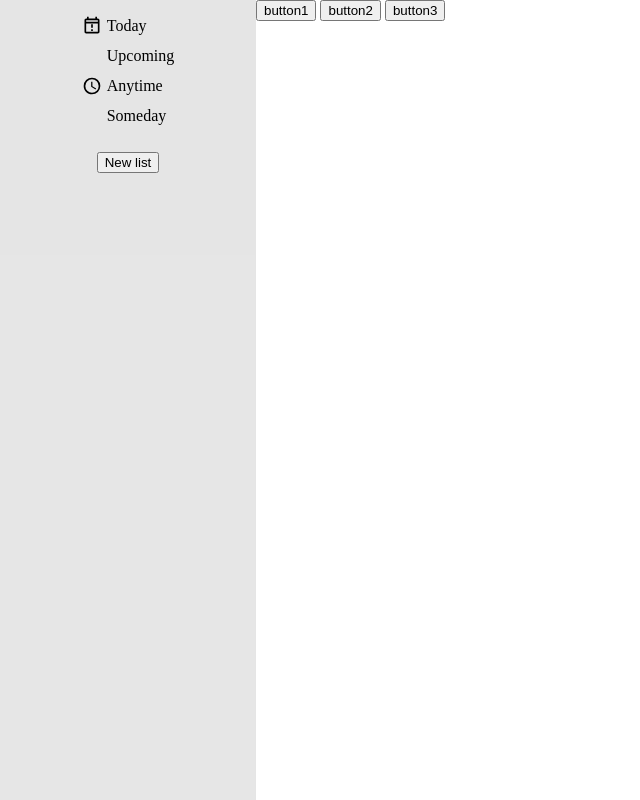
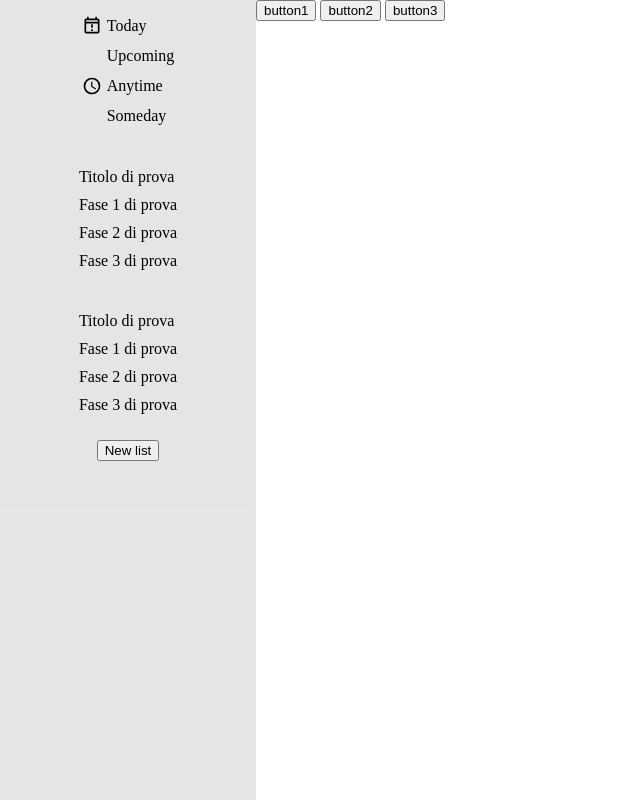
Before and after one commit to tdpine/ToDo_List, a website built with webpack: page src/template.html in a window 1280 px wide. Shown: the whole page, without its empty margins (0-640 px from the left). Built offline with nearby package versions, Linux system fonts and the light colour scheme; files whose address does not match are found by name.

Commit message:
Last commit 20250911_2312

```diff
--- a/src/domManipulation.js
+++ b/src/domManipulation.js
@@ -9,5 +9,36 @@ import {
 } from "./index.js"
 
 const project1 = createToDo("Titolo di prova", "Descrizione di prova","","Today",crypto.randomUUID());
-toDoUpdater.insertPhase(project1, "Fase 1 di prova")
-console.log(project1);
+toDoUpdater.insertPhase(project1, "Fase 1 di prova");
+toDoUpdater.insertPhase(project1, "Fase 2 di prova");
+toDoUpdater.insertPhase(project1, "Fase 3 di prova");
+const project2 = createToDo("Titolo di prova", "Descrizione di prova","","Today",crypto.randomUUID());
+toDoUpdater.insertPhase(project2, "Fase 1 di prova");
+toDoUpdater.insertPhase(project2, "Fase 2 di prova");
+toDoUpdater.insertPhase(project2, "Fase 3 di prova");
+const toDoList = [project1, project2];
+console.log(project1.phases);
+
+const projectsList = document.querySelector("#projectsList");
+
+function displayToDoSumm(toDoList){
+    for(let toDo of toDoList){
+        let summary = createSumm(toDo);
+        projectsList.appendChild(summary);
+    }
+}
+
+function createSumm(toDo){
+    let summary = document.createElement("ul");
+    let toDotitle = document.createElement("li");
+    toDotitle.textContent = toDo.essentials.title;
+    summary.appendChild(toDotitle);
+
+    for (let phase of toDo.phases){
+        let phaseElem = document.createElement("li");
+        phaseElem.textContent = phase.phaseTitle;
+        summary.appendChild(phaseElem);
+    }
+    return summary;
+}
+displayToDoSumm(toDoList);
--- a/src/index.js
+++ b/src/index.js
@@ -15,12 +15,12 @@ const toDoUpdater = (function() {
         toDo.phases.push({ phaseTitle, phasesDetails : []});
     };
 
-    const insertPhDetail = function (toDo, detail, index) {
-        toDo.phases[index].phasesDetails.push({detail});
+    const insertPhDetail = function (toDo, detail, phaseIndex) {
+        toDo.phases[phaseIndex].phasesDetails.push({detail});
     }
 
-    const delPhase = function (toDo, index) {
-       toDo.phases.splice(index,1);
+    const delPhase = function (toDo, phaseIndex) {
+       toDo.phases.splice(phaseIndex,1);
     }
 
     const delPhDetail = function (toDo, phaseIndex, detailIndex) {
--- a/src/styles.css
+++ b/src/styles.css
@@ -89,3 +89,11 @@ ul{
 ul > * {
     margin-bottom: 10px;
 }
+
+#projectsList{
+    display: flex;
+    flex-direction: column;
+}
+#projectsList ul li {
+    list-style: none;
+}
--- a/src/template.html
+++ b/src/template.html
@@ -23,7 +23,7 @@
                 </li>
             </ul>
 
-            <div class="projectsList">
+            <div id="projectsList">
 
             </div>
 
```
